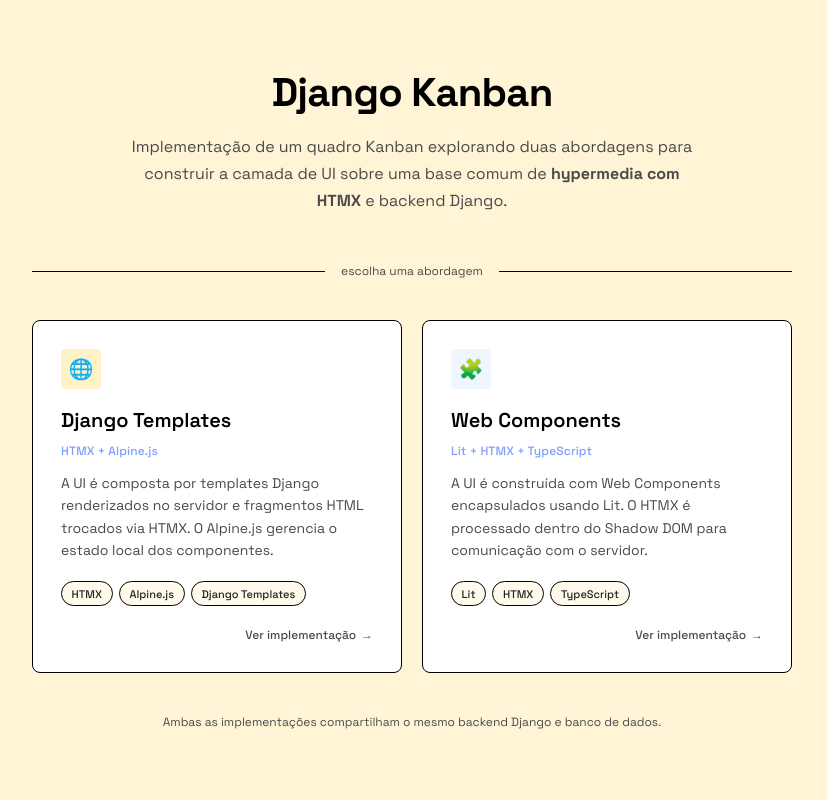
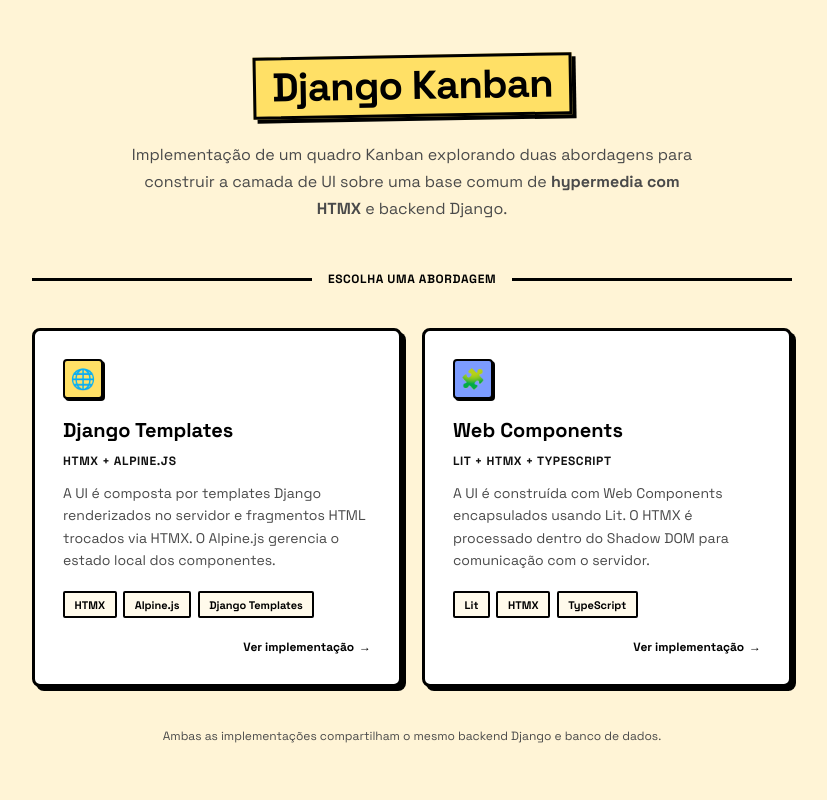
Before and after one commit to gabrielmotaa/django-kanban, a Django app: page / in a window 1280 px wide. Shown: the whole page, without its empty margins (228-1055 px from the left). Run offline with Django 5.2, Linux system fonts and the light colour scheme; parts of the project's set-up code (start-up, migrations or seed data) failed here and were passed over; some libraries are stand-ins or nearby versions.

Commit message:
feat: neobrutalism look for the home page

```diff
--- a/kanban/static/kanban/css/home.css
+++ b/kanban/static/kanban/css/home.css
@@ -21,12 +21,18 @@
 }
 
 .home-title {
+    display: inline-block;
     font-size: 2.5rem;
     font-weight: var(--font-weight-bold);
     color: var(--color-text-primary);
     line-height: 1.2;
-    margin: 0 0 1rem 0;
+    margin: 0 0 1.5rem 0;
+    padding: 0.25rem 1rem;
     letter-spacing: -0.02em;
+    background-color: var(--color-bg-button-add);
+    border: var(--nb-border);
+    box-shadow: var(--shadow-md);
+    transform: rotate(-1deg);
 }
 
 .home-description {
@@ -43,16 +49,19 @@
     align-items: center;
     gap: 1rem;
     margin: 2.5rem 0;
-    color: var(--color-text-muted);
+    color: var(--color-text-primary);
     font-size: var(--font-size-sm);
+    font-weight: var(--font-weight-bold);
+    text-transform: uppercase;
+    letter-spacing: 0.05em;
 }
 
 .home-divider::before,
 .home-divider::after {
     content: '';
     flex: 1;
-    height: 1px;
-    background-color: var(--color-border);
+    height: var(--border-width);
+    background-color: var(--color-ink);
 }
 
 /* Cards */
@@ -65,29 +74,32 @@
 .approach-card {
     display: block;
     text-decoration: none;
-    background-color: #ffffff;
-    border: 1px solid var(--color-border);
+    background-color: var(--color-bg-card);
+    border: var(--nb-border);
     border-radius: var(--radius-xl);
+    box-shadow: var(--shadow-md);
     padding: 1.75rem;
     text-align: left;
-    transition: border-color var(--transition-normal), box-shadow var(--transition-normal), transform var(--transition-normal);
+    transition: box-shadow var(--transition-fast), transform var(--transition-fast);
     cursor: pointer;
 }
 
 .approach-card:hover {
-    border-color: var(--color-primary);
     box-shadow: var(--shadow-lg);
-    transform: translateY(-2px);
+    transform: translate(-2px, -2px);
 }
 
 .approach-card:active {
-    transform: translateY(0);
+    box-shadow: none;
+    transform: translate(4px, 4px);
 }
 
 .card-icon {
     width: 40px;
     height: 40px;
+    border: var(--nb-border-sm);
     border-radius: var(--radius-md);
+    box-shadow: var(--shadow-sm);
     display: flex;
     align-items: center;
     justify-content: center;
@@ -96,26 +108,27 @@
 }
 
 .card-icon--htmx {
-    background-color: #fef3c7;
+    background-color: var(--color-bg-button-add);
 }
 
 .card-icon--lit {
-    background-color: #eff6ff;
+    background-color: var(--color-primary);
 }
 
 .card-title {
     font-size: var(--font-size-xl);
-    font-weight: var(--font-weight-semibold);
+    font-weight: var(--font-weight-bold);
     color: var(--color-text-primary);
     margin: 0 0 0.4rem 0;
 }
 
 .card-subtitle {
     font-size: var(--font-size-sm);
-    font-weight: var(--font-weight-medium);
-    color: var(--color-primary);
+    font-weight: var(--font-weight-bold);
+    color: var(--color-text-secondary);
     margin: 0 0 0.75rem 0;
-    letter-spacing: 0.01em;
+    letter-spacing: 0.05em;
+    text-transform: uppercase;
 }
 
 .card-description {
@@ -133,12 +146,12 @@
 
 .tag {
     font-size: var(--font-size-xs);
-    font-weight: var(--font-weight-medium);
+    font-weight: var(--font-weight-bold);
     padding: 0.2rem 0.6rem;
-    border-radius: 999px;
+    border-radius: var(--radius-sm);
     background-color: var(--color-bg-column);
-    color: var(--color-text-light);
-    border: 1px solid var(--color-border);
+    color: var(--color-text-primary);
+    border: var(--nb-border-sm);
 }
 
 .card-arrow {
@@ -146,15 +159,14 @@
     align-items: center;
     justify-content: flex-end;
     margin-top: 1.25rem;
-    color: var(--color-text-muted);
+    color: var(--color-text-primary);
     font-size: var(--font-size-sm);
-    font-weight: var(--font-weight-medium);
+    font-weight: var(--font-weight-bold);
     gap: 0.3rem;
     transition: color var(--transition-normal), gap var(--transition-normal);
 }
 
 .approach-card:hover .card-arrow {
-    color: var(--color-primary);
     gap: 0.5rem;
 }
 
```
